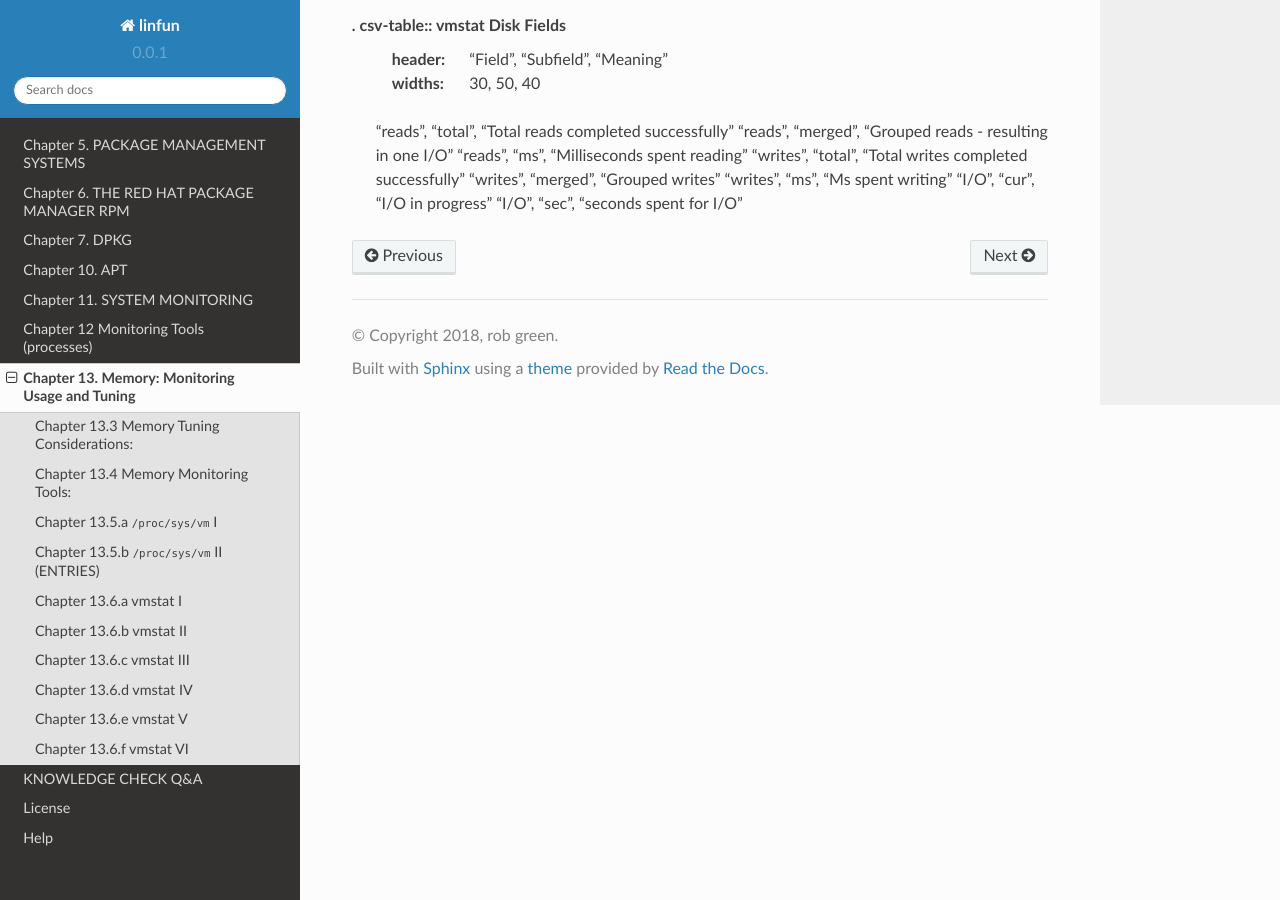
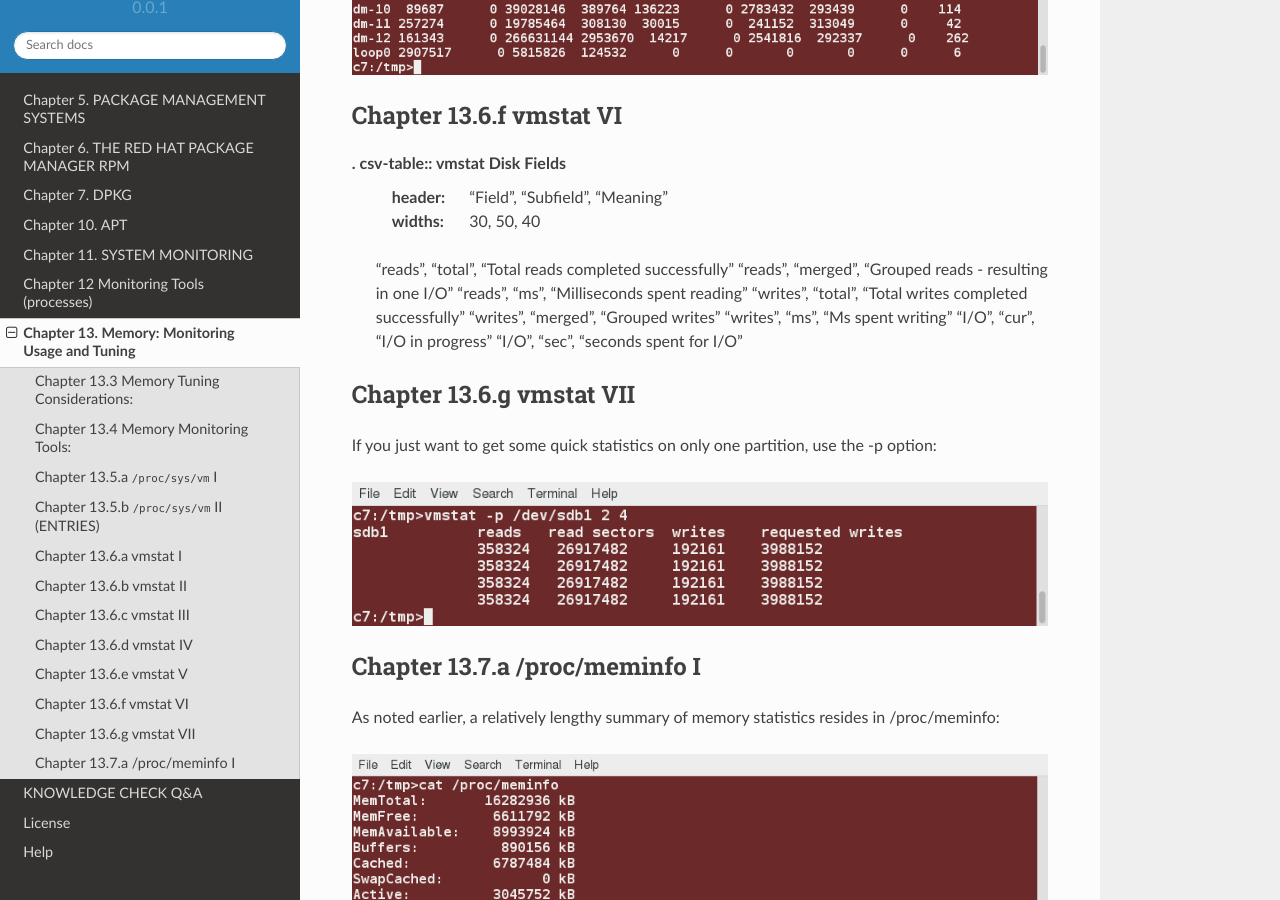
Before and after one commit to py010/linfun, a Sphinx documentation site: the page built from docs/source/chapter13.rst, in a window 1280 px wide and 900 px high, scrolled down 5057 px. Built offline with Sphinx 7.4.7 and the Read the Docs theme 2.0.0, drawn with Linux system fonts in a browser that asks for light colours; pages that are not in the unit, such as notebooks, are missing from menus.

Commit message:
chapter 13.7 + img

```diff
--- a/docs/source/chapter13.rst
+++ b/docs/source/chapter13.rst
@@ -161,3 +161,18 @@ Chapter 13.6.f vmstat VI
    "writes", "ms", "Ms spent writing"
    "I/O", "cur", "I/O in progress"
    "I/O", "sec", "seconds spent for I/O"
+
+
+Chapter 13.6.g vmstat VII
+^^^^^^^^^^^^^^^^^^^^^^^^^
+
+If you just want to get some quick statistics on only one partition, use the -p option:
+
+.. image:: https://github.com/py010/linfun/blob/master/docs/source/images/vmstatp.png?raw=true
+
+
+Chapter 13.7.a /proc/meminfo I
+^^^^^^^^^^^^^^^^^^^^^^^^^^^^^^
+As noted earlier, a relatively lengthy summary of memory statistics resides in /proc/meminfo:
+
+.. image:: https://github.com/py010/linfun/blob/master/docs/source/images/procmeminfo.png?raw=true
```
Also changed, not shown: docs/source/images/procmeminfo.png (added), docs/source/images/vmstatd.png (added), docs/source/images/vmstatp.png (added), docs/source/images/vmstats.png (added).
